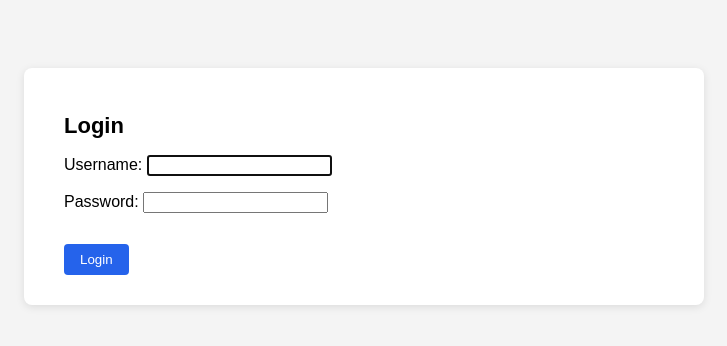
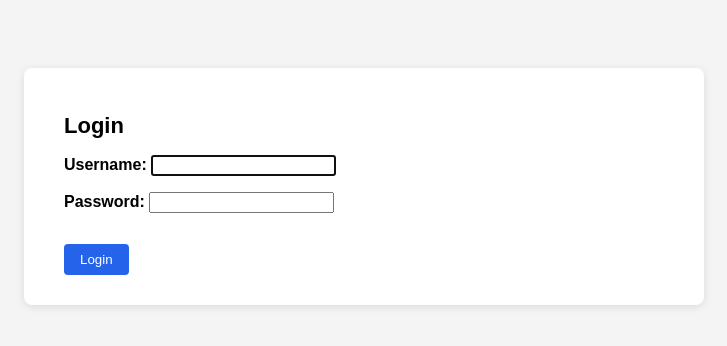
Before and after one commit to jayasudhan-Lgion/django-postgres-polls, a Django app: page /login/ in a window 1280 px wide. Shown: the top 346 px of the page, without its empty margins (276-1003 px from the left). Run offline with Django 5.2, Linux system fonts and the light colour scheme.

Commit message:
Add user authentication (login/signup/logout) and fix form styling

```diff
--- a/polls/templates/polls/base.html
+++ b/polls/templates/polls/base.html
@@ -31,6 +31,21 @@
             border-radius: 4px;
             cursor: pointer;
         }
+        input[type="text"],
+        input[type="password"] {}
+    padding: 8px 10px;
+    margin: 4px 0 12px 0;
+    border: 1px solid #ccc;
+    border-radius: 4px;
+    width: 100%;
+    box-sizing: border-box;
+}
+p {
+    margin: 10px 0;
+}
+label {
+    font-weight: bold;
+}
     </style>
 </head>
 <body>
```
